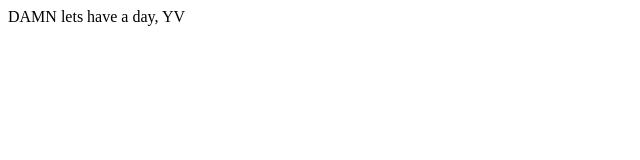
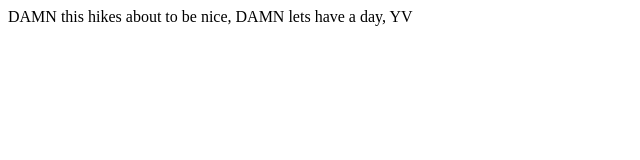
Before and after one commit to rblank96/yankee-victor.xyz, a plain HTML site: page index.html in a window 1280 px wide. Shown: the whole page, without its empty margins (0-640 px from the left). Drawn offline with Linux system fonts and the light colour scheme.

Commit message:
text changes

```diff
--- a/index.html
+++ b/index.html
@@ -4,6 +4,6 @@
             <title>yankee-victor.xyz</title>
         </head>
         <body>
-            DAMN lets have a day, YV
+            DAMN this hikes about to be nice, DAMN lets have a day, YV
         </body>
     </html>
```
